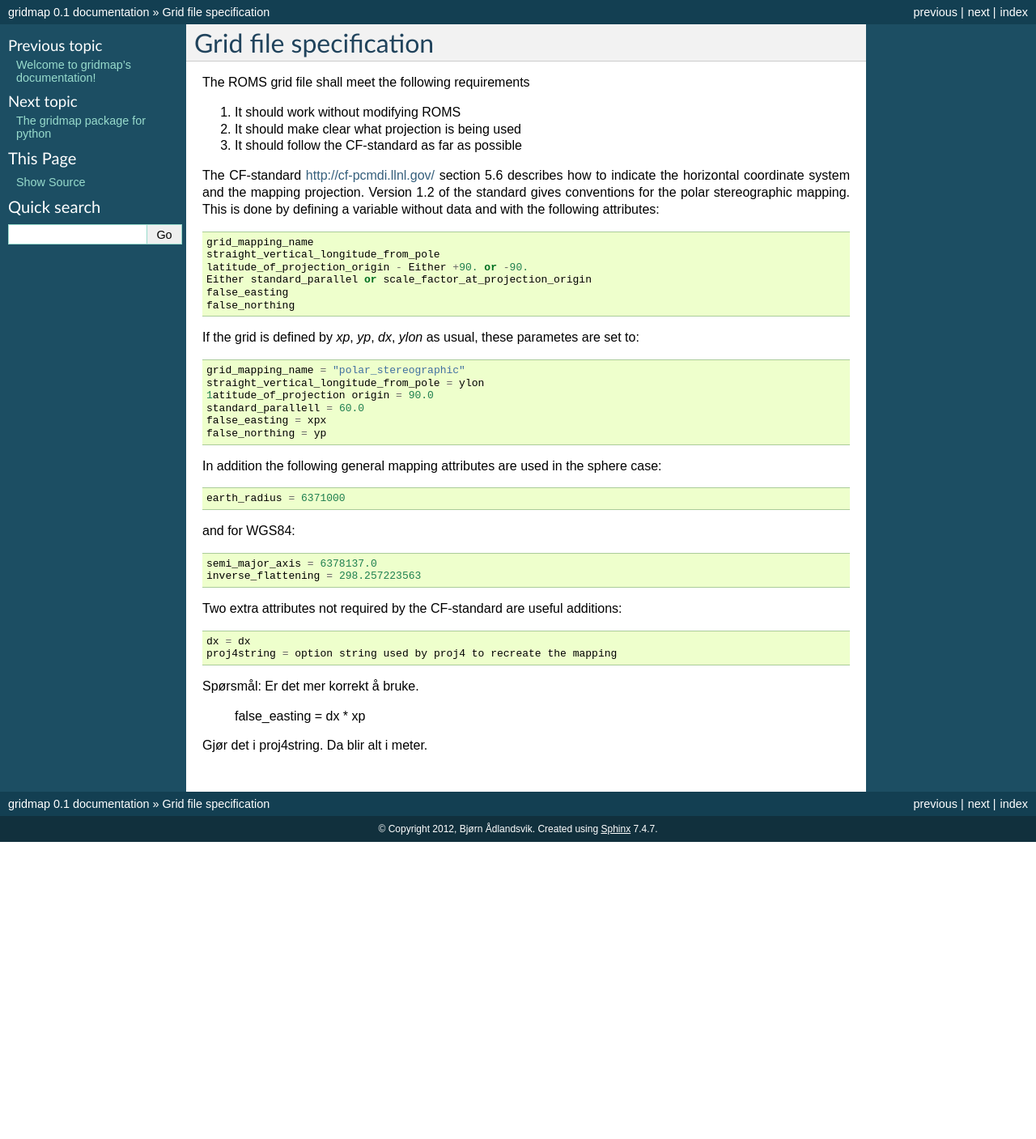
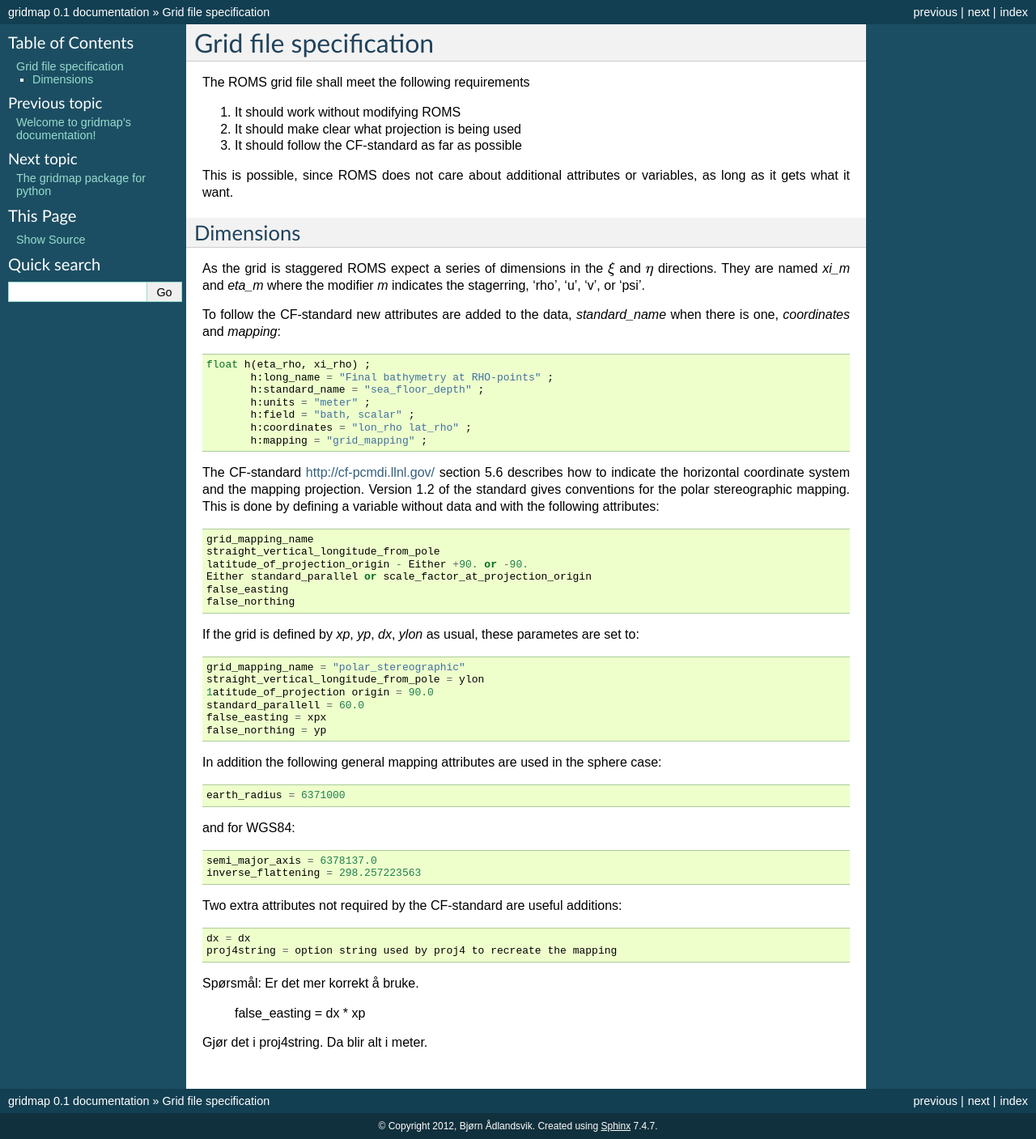
Before and after one commit to bjornaa/gridmap, a Sphinx documentation site: the page built from doc/source/netcdf.rst, in a window 1280 px wide. Shown: the whole page at 81% size. Built offline with Sphinx 7.4.7, drawn with Linux system fonts in a browser that asks for light colours; before the commit the page ends 1040 px from its top, so only the background shows below that.

Commit message:
updated netcdf documentation

```diff
--- a/doc/source/netcdf.rst
+++ b/doc/source/netcdf.rst
@@ -9,6 +9,33 @@ The ROMS grid file shall meet the following requirements
 2. It should make clear what projection is being used
 
 3. It should follow the CF-standard as far as possible
+
+This is possible, since ROMS does not care about additional attributes
+or variables, as long as it gets what it want.
+
+Dimensions
+----------
+
+As the grid is staggered ROMS expect a series of dimensions in the
+:math:`\xi` and :math:`\eta` directions. They are named `xi_m` and `eta_m`
+where the modifier `m` indicates the stagerring, 'rho', 'u', 'v', or 'psi'.
+
+
+
+
+To follow the CF-standard new attributes are added to the data,
+`standard_name` when there is one, `coordinates` and
+`mapping`::
+
+  float h(eta_rho, xi_rho) ;
+         h:long_name = "Final bathymetry at RHO-points" ;
+         h:standard_name = "sea_floor_depth" ;
+         h:units = "meter" ;
+         h:field = "bath, scalar" ;
+         h:coordinates = "lon_rho lat_rho" ;
+         h:mapping = "grid_mapping" ;
+
+
 
 The CF-standard http://cf-pcmdi.llnl.gov/ section 5.6 describes how to
 indicate the horizontal coordinate system and the mapping projection.
```
